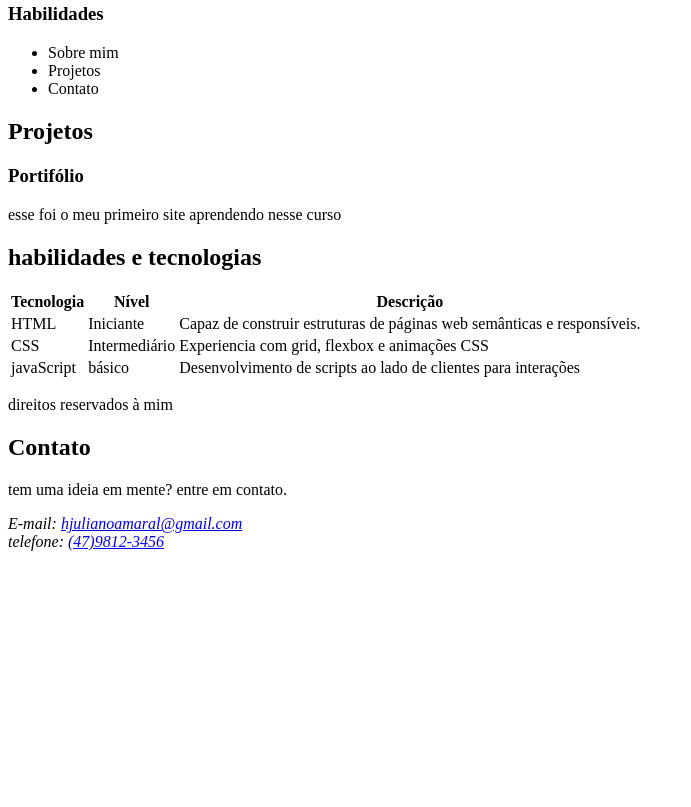
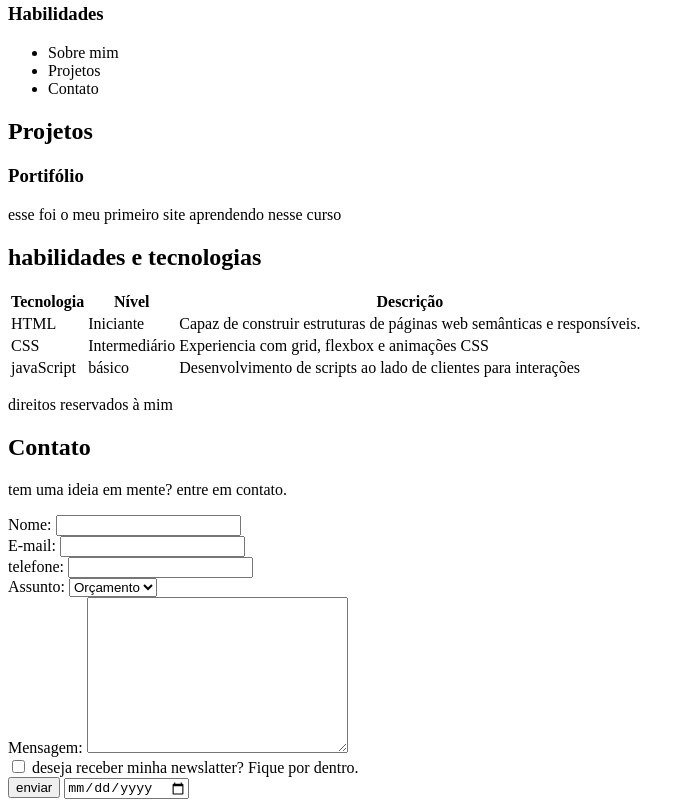
Before and after one commit to hjuliano2004/365-ativ, a plain HTML site: page index.html in a window 1280 px wide. Shown: the part 406-1213 px from the top of the page, without its empty margins (0-691 px from the left). Before the commit the page ends 965 px from the top, so only its background shows below. Drawn offline with Linux system fonts and the light colour scheme.

Commit message:
metodos de entrada
atualizei adicionando métodos de entrada no footer

```diff
--- a/index.html
+++ b/index.html
@@ -8,7 +8,7 @@
 <body>
     <header>
         <h1>Hallan</h1>
-        <p>novo texto de teste</p>
+        <p>gdfb45454 ty yt6575 y rhr56765</p>
 
         </nav>
             <ul>
@@ -94,10 +94,36 @@
             <h2>Contato</h2>
             <p>tem uma ideia em mente? entre em contato.</p>
 
-            <address>
-                E-mail: <a href="mailto:hjulianoamaral@gmail.com">hjulianoamaral@gmail.com</a><br>
-                telefone: <a href="tel:+554798123456">(47)9812-3456</a>
-            </address>
+            <form action="">
+
+                <label for="nome">Nome: </label>
+                <input type="text" id="nome" name="nome" required><br>
+
+                <label for="email">E-mail: </label>
+                <input type="email" id="email" name="email" required><br>
+
+                <label for="telefone">telefone: </label>
+                <input type="tel" id="telefone" name="telefone"><br>
+
+                <label for="assunto">Assunto: </label>
+                <select name="assunto" id="assunto" >
+                    <option value="orcamento">Orçamento</option>
+                    <option value="duvida">Duvida</option>
+                    <option value="outro">Outro</option>
+                </select>
+
+                <br>
+
+                <label for="mensagem">Mensagem: </label>
+                <textarea name="mensagem" id="mensagem" cols="30" rows="10" required ></textarea><br>
+
+                <input type="checkbox" id="inscricao" name="inscricao">
+                <label for="inscricao">deseja receber minha newslatter? Fique por dentro.</label>
+                <br>
+
+                <input type="submit" value="enviar">
+                <input type="date">
+            </form>
         </section>
     </footer>
 </body>
```
